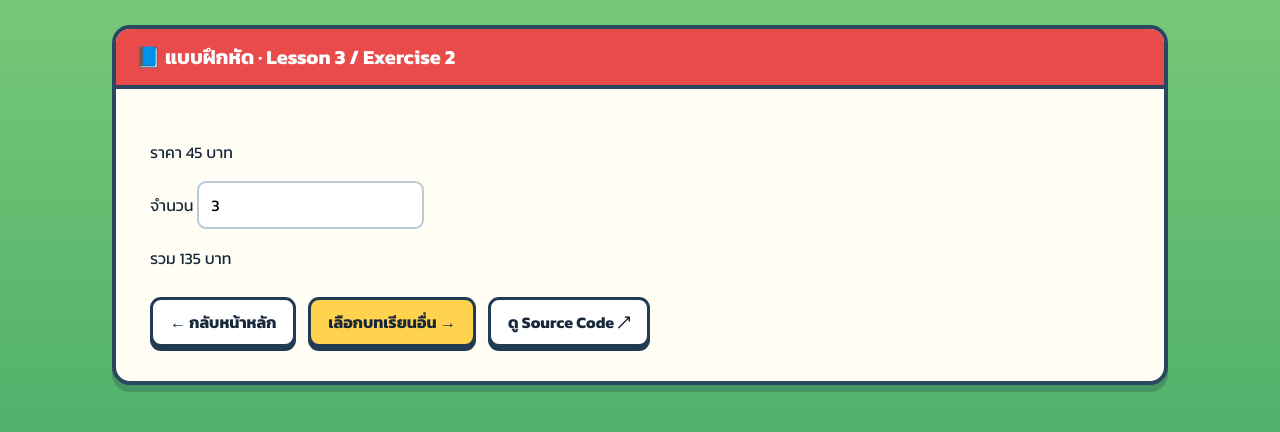
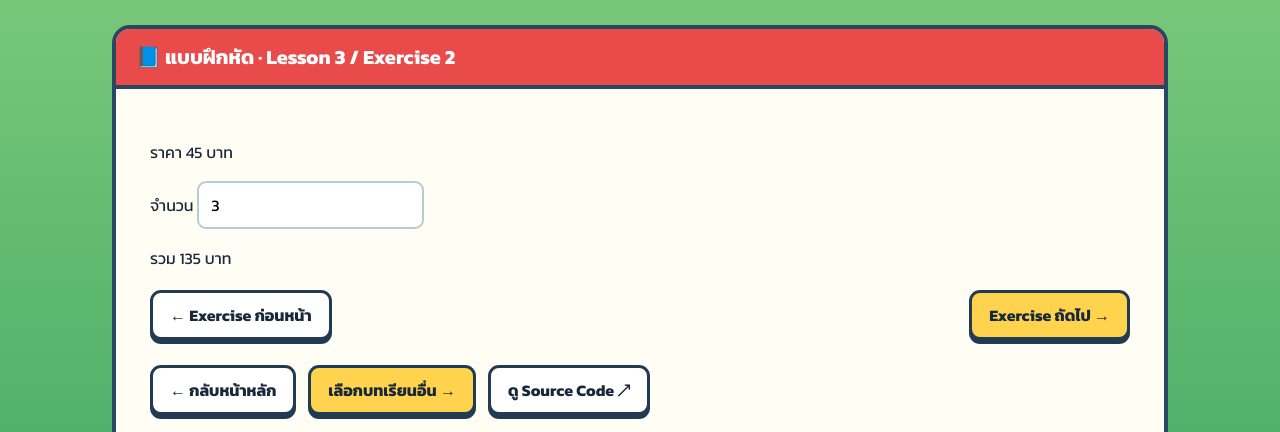
Before and after one commit to WaySpaceOrg/PHP_6802102147006, a plain HTML site: page Lesson3/ex2.html in a window 1280 px wide. Shown: the part 314-746 px from the top of the page. Drawn offline with Linux system fonts and the light colour scheme.

Commit message:
Add exercise navigation to Lesson3/ex2.html

```diff
--- a/Lesson3/ex2.html
+++ b/Lesson3/ex2.html
@@ -5,4 +5,8 @@
 const price = Number(document.getElementById("price").textContent);
 const qty = Number(document.getElementById("qty").value);
 document.getElementById("total").textContent = "รวม " + (price * qty) + " บาท";
-</script><div class="actions"><a class="btn btn-light" href="../index.html">← กลับหน้าหลัก</a><a class="btn btn-gold" href="../index.html#lessons">เลือกบทเรียนอื่น →</a><a class="btn btn-light" href="https://github.com/WaySpaceOrg/PHP_6802102147006/blob/main/Lesson3/ex2.html" target="_blank" rel="noopener noreferrer">ดู Source Code ↗</a></div></div></article></main><footer><p>⭐ THANKS FOR PLAYING!</p><p>© 2026 WaySpaceOrg · PHP_6802102147006</p></footer></body></html>
+</script><nav class="actions" aria-label="เชื่อมโยงแบบฝึกหัด" style="display:flex;flex-wrap:wrap;gap:10px;justify-content:space-between;margin:18px 0;">
+<a class="btn btn-light" href="ex1.html">← Exercise ก่อนหน้า</a>
+<a class="btn btn-gold" href="ex3.html">Exercise ถัดไป →</a>
+</nav>
+<div class="actions"><a class="btn btn-light" href="../index.html">← กลับหน้าหลัก</a><a class="btn btn-gold" href="../index.html#lessons">เลือกบทเรียนอื่น →</a><a class="btn btn-light" href="https://github.com/WaySpaceOrg/PHP_6802102147006/blob/main/Lesson3/ex2.html" target="_blank" rel="noopener noreferrer">ดู Source Code ↗</a></div></div></article></main><footer><p>⭐ THANKS FOR PLAYING!</p><p>© 2026 WaySpaceOrg · PHP_6802102147006</p></footer></body></html>
```
